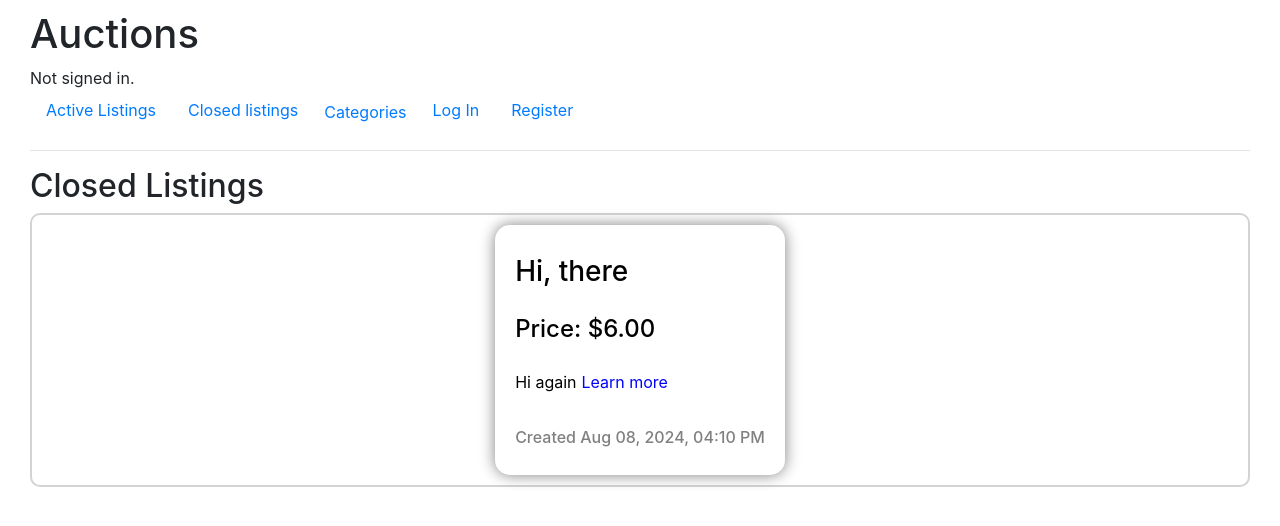
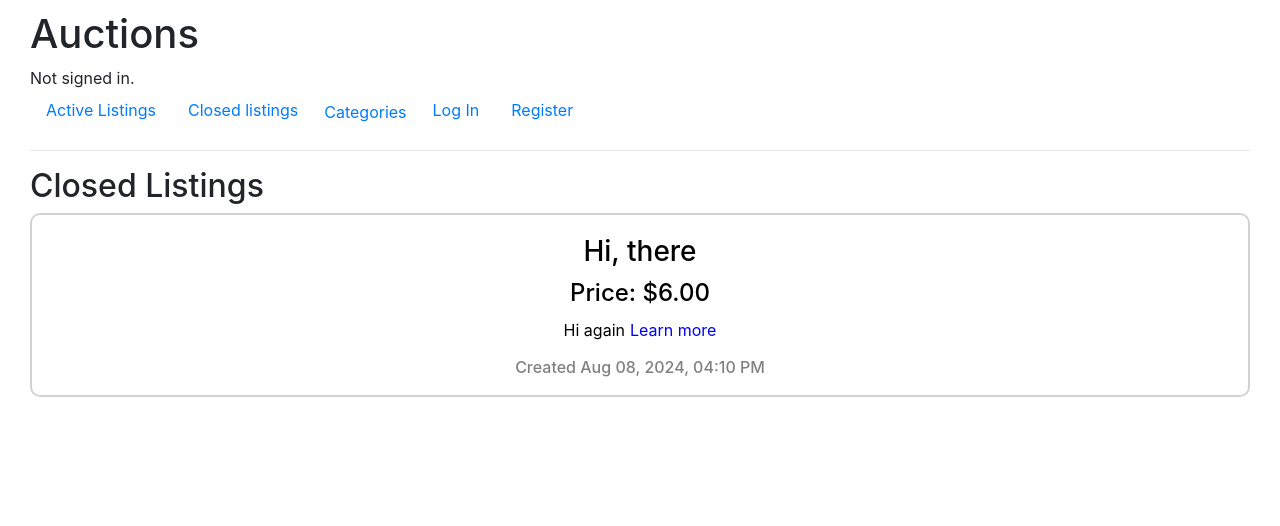
Before and after one commit to N1Dovud/Commerce, a Django app: page /closed_listings in a window 1280 px wide. Shown: the top 526 px of the page. Run offline with Django 3.2, Linux system fonts and the light colour scheme; data comes from the database, SQL or seed files in the repository; both versions use the stored data as it was after the commit; some libraries are stand-ins or nearby versions.

Commit message:
Fixed the styling

```diff
--- a/auctions/templates/auctions/closed_listings.html
+++ b/auctions/templates/auctions/closed_listings.html
@@ -8,7 +8,7 @@
             {% if listing.image %}
             <img class="image" src="{{ listing.image }}">
             {% endif %}
-            <div class="listing_info">
+            <div style="width: 100%; margin: 0;">
                 <h3 class="center">{{listing.title}}</h3>
                 <h4 class="center">Price: ${{ listing.highest_bid }}</h4>
                 <p class="center">{{ listing.description|truncatechars:50 }}<span class="learn_more">Learn more </span></p>
--- a/auctions/templates/auctions/watchlist.html
+++ b/auctions/templates/auctions/watchlist.html
@@ -9,7 +9,7 @@
             {% if listing.image %}
             <img class="image" src="{{ listing.image }}">
             {% endif %}
-            <div class="listing_info">
+            <div style="width: 100%; margin: 0;">
                 <h3 class="center">{{listing.title}}</h3>
                 <h4 class="center">Price: ${{ listing.highest_bid }}</h4>
                 <p class="center">{{ listing.description|truncatechars:50 }}<span class="learn_more">Learn more </span></p>
```
Also changed, not shown: db.sqlite3.
